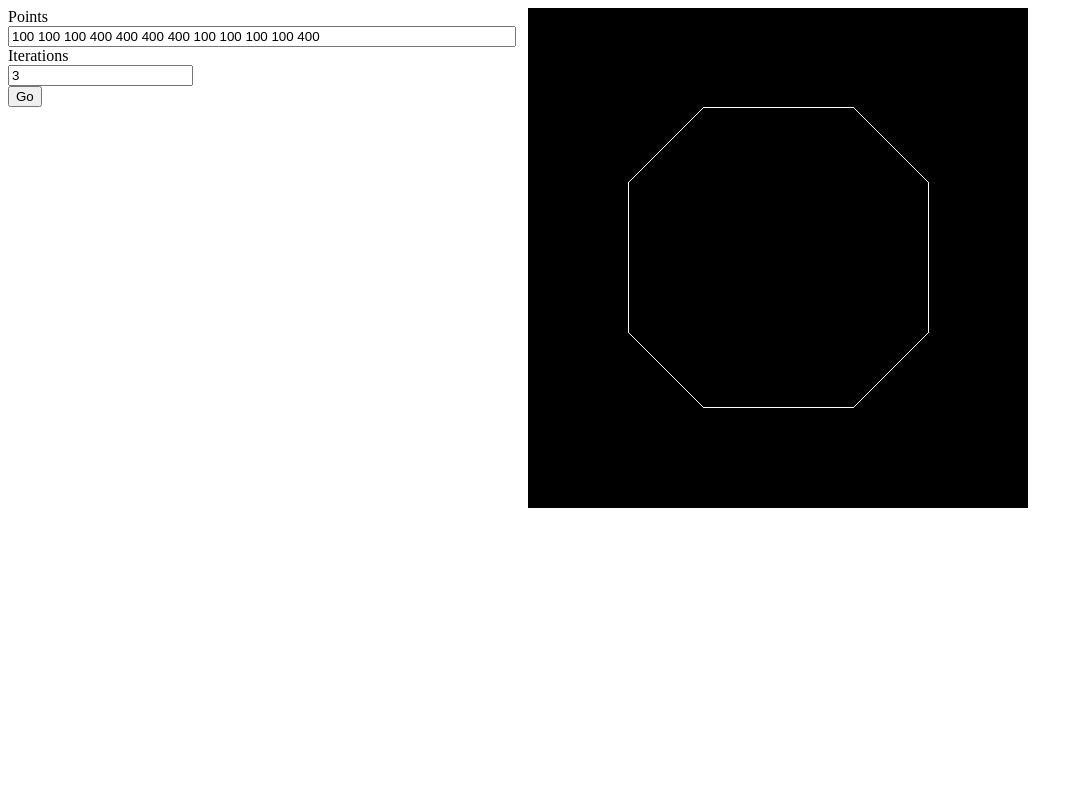
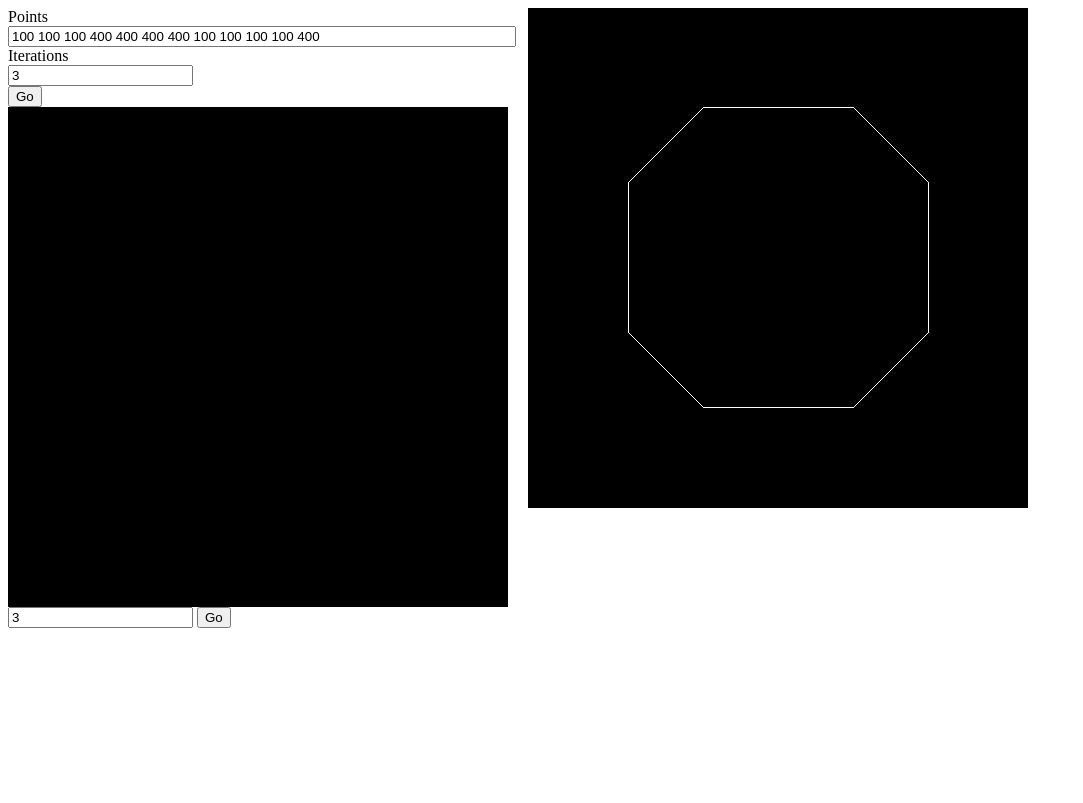
Before and after one commit to tonci/chaikins_algorithum, a plain HTML site: page index.html in a window 1280 px wide. Shown: the whole page, without its empty margins (0-1083 px from the left). Drawn offline with Linux system fonts and the light colour scheme.

Commit message:
added poligon entry

```diff
--- a/css/style.css
+++ b/css/style.css
@@ -1,4 +1,4 @@
-form#getImage {
+.formsWrap, form#getImage {
 	display:block;
 	float:left;
 	width:520px;
@@ -6,6 +6,13 @@ form#getImage {
 #points {
 	width:500px;
 }
-img#splain {
+.result {
 	float:left;
 }
+.canvasWrapper {
+	display:block;
+	float:left;
+	width:500px;
+	height:500px;
+	background:#000;
+}
--- a/index.html
+++ b/index.html
@@ -5,8 +5,34 @@
 <title>CGI</title>
 <link href="css/style.css" rel="stylesheet" type="text/css" />
 <script src="js/jquery-1.8.2.min.js" type="text/javascript"></script>
+<script type="text/javascript" src="js/paperjs-0.22/lib/paper.js"></script>
 <script type="text/javascript">
 	$(document).ready(function(){
+		var points = '';
+		paper.install(window);
+
+        // Get a reference to the canvas object
+        var canvas = document.getElementById('myCanvas');
+        // Create an empty project and a view for the canvas:
+        paper.setup(canvas);
+        // Create a Paper.js Path to draw a line into it:
+        var myPath = new paper.Path();
+		var tool = new Tool()
+        // Give the stroke a color
+       		// Create a new path once, when the script is executed:
+
+		myPath.strokeColor = 'white';
+
+		// This function is called whenever the user
+		// clicks the mouse in the view:
+		tool.onMouseDown = function(event) {
+			// Add a segment to the path at the position of the mouse:
+			myPath.add(event.point);
+			points += (parseInt(event.point.x))+' '+(500 - parseInt(event.point.y))+' ';
+
+		}
+		paper.view.draw();
+
 		$('#getImage').submit(function(ev){
 			ev.preventDefault();
 				$.ajax({
@@ -18,13 +44,26 @@
 						$('#splain').attr('src', data);
 					}
 				});
-		})
+		});
 
+		$('#canvasInput').submit(function(ev){
+			ev.preventDefault();
+			$.ajax({
+					url: '/cgi-bin/chaikin.cgi',
+					type: 'POST',
+					data: "points="+points+'&iterations='+$('#canvasIterations').val(),
+					dataType: 'text',
+					success: function(data) {
+						$('#splain').attr('src', data);
+					}
+				});
+		});
 	})
 </script>
 </head>
 
 <body>
+<div class="formsWrap">
 <form id="getImage" action="/cgi-bin/chaikin.cgi" method="post">
 <label for="points">Points</label><br />
 <input type="text" id="points" value="100 100 100 400 400 400 400 100 100 100 100 400" name="points" /><br />
@@ -33,6 +72,17 @@
 <input type="text" id="iterations" name="iterations" value="3" /><br />
 <input type="submit" value="Go" />
 </form>
+<form id="canvasInput" action="/cgi-bin/chaikin.cgi" method="post" >
+
+<div class="canvasWrapper">
+<canvas id="myCanvas" resize></canvas>
+</div>
+<input type="text" id="canvasIterations" name="iterations" value="3" />
+<input type="submit" value="Go">
+</form>
+</div>
+<div class="result">
 <img src="/test.jpg" alt="Splain" id="splain" />
+</div>
 </body>
 </html>
```
Lines whose indentation alone changed are shown as unchanged.
